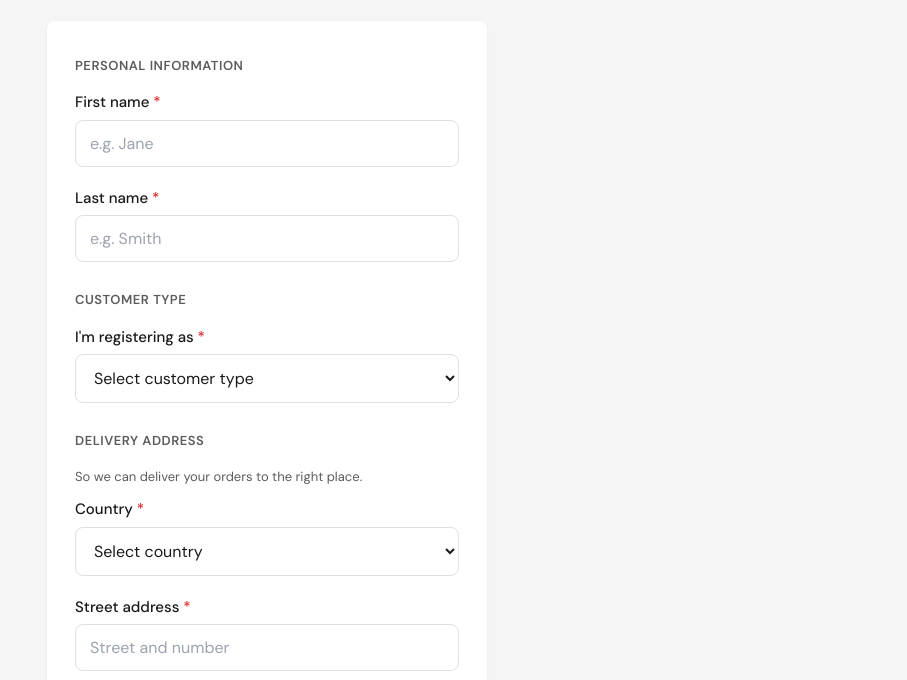
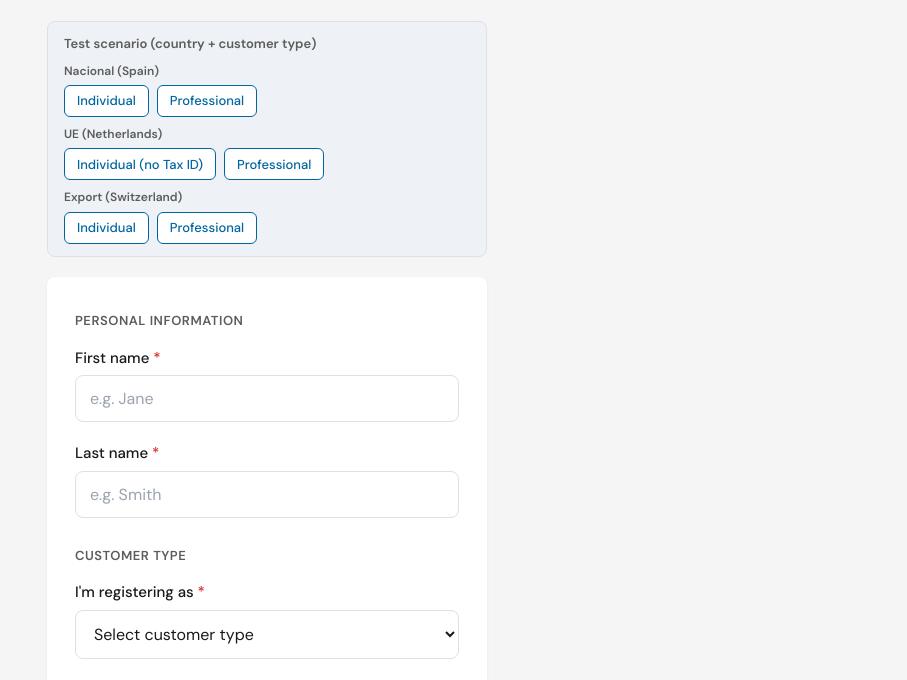
Before and after one commit to ginsausti-quirumed/account-creation, a plain HTML site: page index.html in a window 1280 px wide. Shown: the part 120-800 px from the top of the page, without its empty margins (373-1280 px from the left). Drawn offline with Linux system fonts and the light colour scheme.

Commit message:
Add scenario toolbar for customer type and country selection in registration form

```diff
--- a/index.html
+++ b/index.html
@@ -244,6 +244,58 @@
       border-radius: 4px;
       z-index: 10;
     }
+
+    .scenario-toolbar {
+      background: #eef2f6;
+      border: 1px solid var(--border);
+      border-radius: var(--radius);
+      padding: 0.75rem 1rem;
+      margin-bottom: 1.25rem;
+      font-size: 0.8125rem;
+    }
+    .scenario-toolbar p {
+      margin: 0 0 0.5rem 0;
+      font-weight: 600;
+      color: var(--muted);
+    }
+    .scenario-toolbar .scenario-group {
+      margin-bottom: 0.5rem;
+    }
+    .scenario-toolbar .scenario-group:last-child { margin-bottom: 0; }
+    .scenario-toolbar .scenario-group label {
+      display: block;
+      font-size: 0.75rem;
+      font-weight: 600;
+      color: var(--muted);
+      margin-bottom: 0.35rem;
+    }
+    .scenario-btns {
+      display: flex;
+      flex-wrap: wrap;
+      gap: 0.5rem;
+    }
+    .scenario-btns button {
+      padding: 0.4rem 0.75rem;
+      font-size: 0.8125rem;
+      font-family: inherit;
+      font-weight: 500;
+      color: var(--primary);
+      background: #fff;
+      border: 1px solid var(--primary);
+      border-radius: 6px;
+      cursor: pointer;
+    }
+    .scenario-btns button:hover {
+      background: var(--primary);
+      color: #fff;
+    }
+    .scenario-btns button.active {
+      background: var(--primary);
+      color: #fff;
+    }
+    .field-dni.hidden {
+      display: none;
+    }
   </style>
 </head>
 <body>
@@ -254,6 +306,31 @@
       <h1>Create account</h1>
       <p>Save addresses, track orders and checkout faster. Already have an account? <a href="/customer/account/login/">Sign in</a></p>
     </header>
+
+    <div class="scenario-toolbar" aria-label="Test scenarios">
+      <p>Test scenario (country + customer type)</p>
+      <div class="scenario-group">
+        <label>Nacional (Spain)</label>
+        <div class="scenario-btns">
+          <button type="button" data-country="ES" data-type="Individual">Individual</button>
+          <button type="button" data-country="ES" data-type="Professional">Professional</button>
+        </div>
+      </div>
+      <div class="scenario-group">
+        <label>UE (Netherlands)</label>
+        <div class="scenario-btns">
+          <button type="button" data-country="NL" data-type="Individual">Individual (no Tax ID)</button>
+          <button type="button" data-country="NL" data-type="Professional">Professional</button>
+        </div>
+      </div>
+      <div class="scenario-group">
+        <label>Export (Switzerland)</label>
+        <div class="scenario-btns">
+          <button type="button" data-country="CH" data-type="Individual">Individual</button>
+          <button type="button" data-country="CH" data-type="Professional">Professional</button>
+        </div>
+      </div>
+    </div>
 
     <form class="form-card" id="signup-form" novalidate>
       <!-- 1. Personal information -->
@@ -293,9 +370,9 @@
           <label for="country">Country <span class="req" aria-hidden="true">*</span></label>
           <select id="country" name="country" autocomplete="country" aria-describedby="country-msg">
             <option value="">Select country</option>
+            <option value="ES">Spain</option>
             <option value="NL">Netherlands</option>
-            <option value="ES">Spain</option>
-            <option value="BE">Belgium</option>
+            <option value="CH">Switzerland</option>
           </select>
           <span class="field-msg" id="country-msg" role="status"></span>
         </div>
@@ -337,7 +414,7 @@
           <span class="field-msg" id="phone-msg" role="status"></span>
         </div>
 
-        <div class="field" id="field-dni">
+        <div class="field field-dni" id="field-dni">
           <label for="dni"><span id="dni-label-text">Tax ID or national ID number</span></label>
           <input type="text" id="dni" name="dni" placeholder="e.g. 12345678A" aria-describedby="dni-msg dni-helper" autocomplete="off">
           <p class="id-helper" id="dni-helper" role="status"></p>
@@ -403,25 +480,57 @@
   </div>
 
   <script>
-    // Legal rule: ID not required for individuals shipping outside Spain. Export = any shipment outside Spain (no separate type).
+    // Three scenarios: Nacional (ES), UE (NL), Export (CH). See README.
+    function getCountry() { return document.getElementById('country').value; }
+    function getCustomerType() { return document.getElementById('customertype').value; }
+
+    function isIDVisible() {
+      var country = getCountry();
+      var type = getCustomerType();
+      return !(country === 'NL' && type === 'Individual');
+    }
+
     function isIDRequired() {
-      var country = document.getElementById('country').value;
-      var type = document.getElementById('customertype').value;
-      return country === 'ES' || type === 'Professional';
+      var country = getCountry();
+      var type = getCustomerType();
+      if (country === 'ES') return true;   // Nacional: always required
+      if (country === 'CH') return true;   // Export: always required (customs)
+      if (country === 'NL') return type === 'Professional'; // UE: required only for Professional; Individual = field hidden
+      return false;
     }
 
     function updateIDUI() {
-      var required = isIDRequired();
+      var fieldEl = document.getElementById('field-dni');
       var labelEl = document.getElementById('dni-label-text');
       var inputEl = document.getElementById('dni');
       var helperEl = document.getElementById('dni-helper');
-      if (!labelEl || !inputEl || !helperEl) return;
+      if (!fieldEl || !labelEl || !inputEl || !helperEl) return;
 
+      var visible = isIDVisible();
+      var required = isIDRequired();
+
+      if (!visible) {
+        fieldEl.classList.add('hidden');
+        inputEl.removeAttribute('required');
+        inputEl.value = '';
+        var msg = document.getElementById('dni-msg');
+        fieldEl.classList.remove('is-valid', 'is-invalid');
+        msg.textContent = '';
+        msg.className = 'field-msg';
+        inputEl.setAttribute('aria-invalid', 'false');
+        return;
+      }
+
+      fieldEl.classList.remove('hidden');
       labelEl.innerHTML = 'Tax ID or national ID number' + (required ? ' <span class="req" aria-hidden="true">*</span>' : '');
       inputEl.removeAttribute('required');
       if (required) inputEl.setAttribute('required', 'required');
 
-      if (required) {
+      var country = getCountry();
+      if (country === 'CH') {
+        helperEl.textContent = 'Required for customs clearance so your order can be processed without delays.';
+        helperEl.className = 'id-helper';
+      } else if (required) {
         helperEl.textContent = 'We need this to issue your invoices and process your orders without delays. Thank you for helping us get it right.';
         helperEl.className = 'id-helper';
       } else {
@@ -430,9 +539,8 @@
       }
 
       if (!required) {
-        var field = document.getElementById('field-dni');
         var msg = document.getElementById('dni-msg');
-        field.classList.remove('is-valid', 'is-invalid');
+        fieldEl.classList.remove('is-valid', 'is-invalid');
         msg.textContent = '';
         msg.className = 'field-msg';
         inputEl.setAttribute('aria-invalid', 'false');
@@ -442,10 +550,37 @@
     document.getElementById('country').addEventListener('change', function() {
       updateIDUI();
       validateField('dni');
+      updateScenarioButtons();
     });
     document.getElementById('customertype').addEventListener('change', function() {
       updateIDUI();
       validateField('dni');
+      updateScenarioButtons();
+    });
+
+    function applyScenario(country, type) {
+      document.getElementById('country').value = country || '';
+      document.getElementById('customertype').value = type || '';
+      updateIDUI();
+      validateField('dni');
+      validateField('country');
+      validateField('customertype');
+      updateScenarioButtons();
+    }
+
+    function updateScenarioButtons() {
+      var country = getCountry();
+      var type = getCustomerType();
+      document.querySelectorAll('.scenario-btns button[data-country]').forEach(function(btn) {
+        var active = btn.getAttribute('data-country') === country && btn.getAttribute('data-type') === type;
+        btn.classList.toggle('active', active);
+      });
+    }
+
+    document.querySelectorAll('.scenario-btns button[data-country]').forEach(function(btn) {
+      btn.addEventListener('click', function() {
+        applyScenario(btn.getAttribute('data-country'), btn.getAttribute('data-type'));
+      });
     });
 
     function setupEye(btnId, inputId) {
@@ -520,9 +655,9 @@
     function validateField(name) {
       var f = fields[name];
       if (!f || !f.el) return;
-      if (name === 'dni' && !isIDRequired()) {
-        setState(name, null);
-        return;
+      if (name === 'dni') {
+        if (!isIDVisible()) { setState(name, null); return; }
+        if (!isIDRequired()) { setState(name, null); return; }
       }
       var v = (name === 'terms' || name === 'privacy') ? '' : f.el.value;
       if (f.validate(v)) setState(name, 'valid');
@@ -555,6 +690,7 @@
     });
 
     updateIDUI();
+    updateScenarioButtons();
   </script>
 </body>
 </html>
```
Also changed, not shown: 1 other file.
